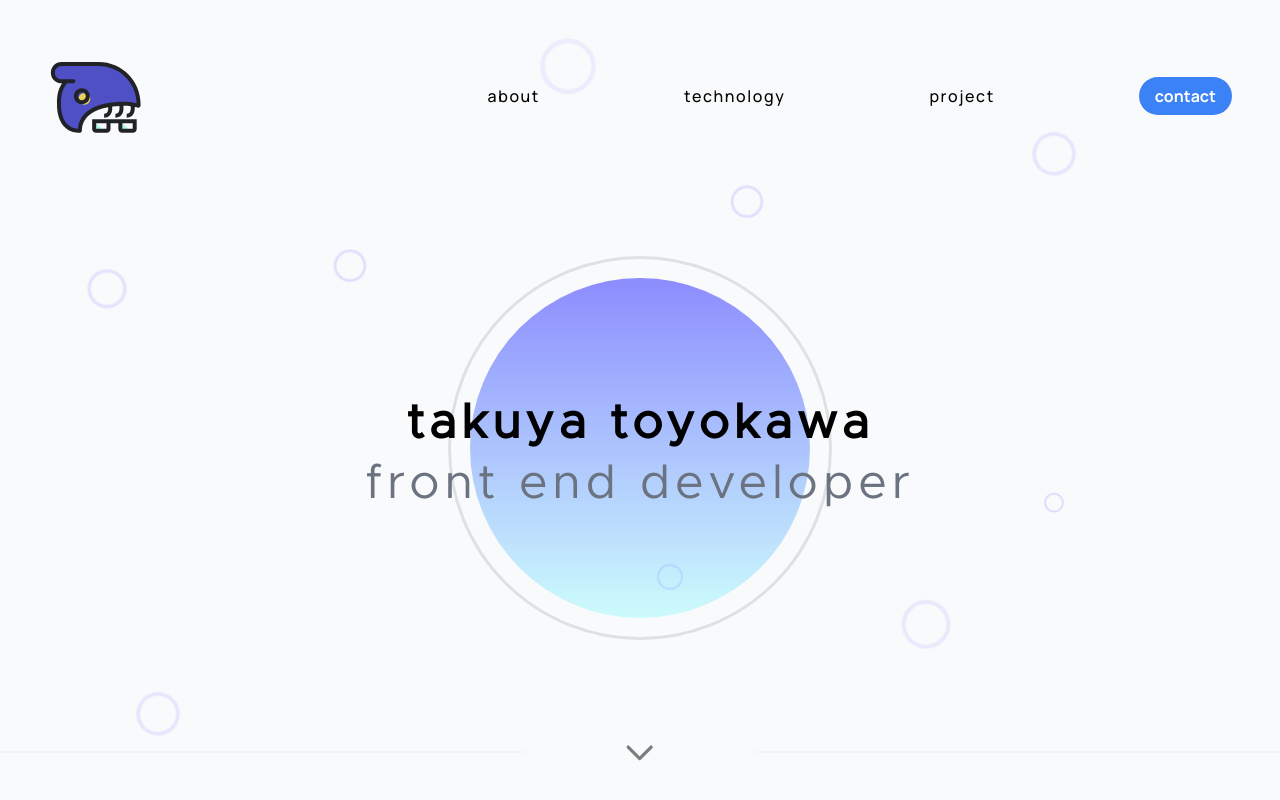
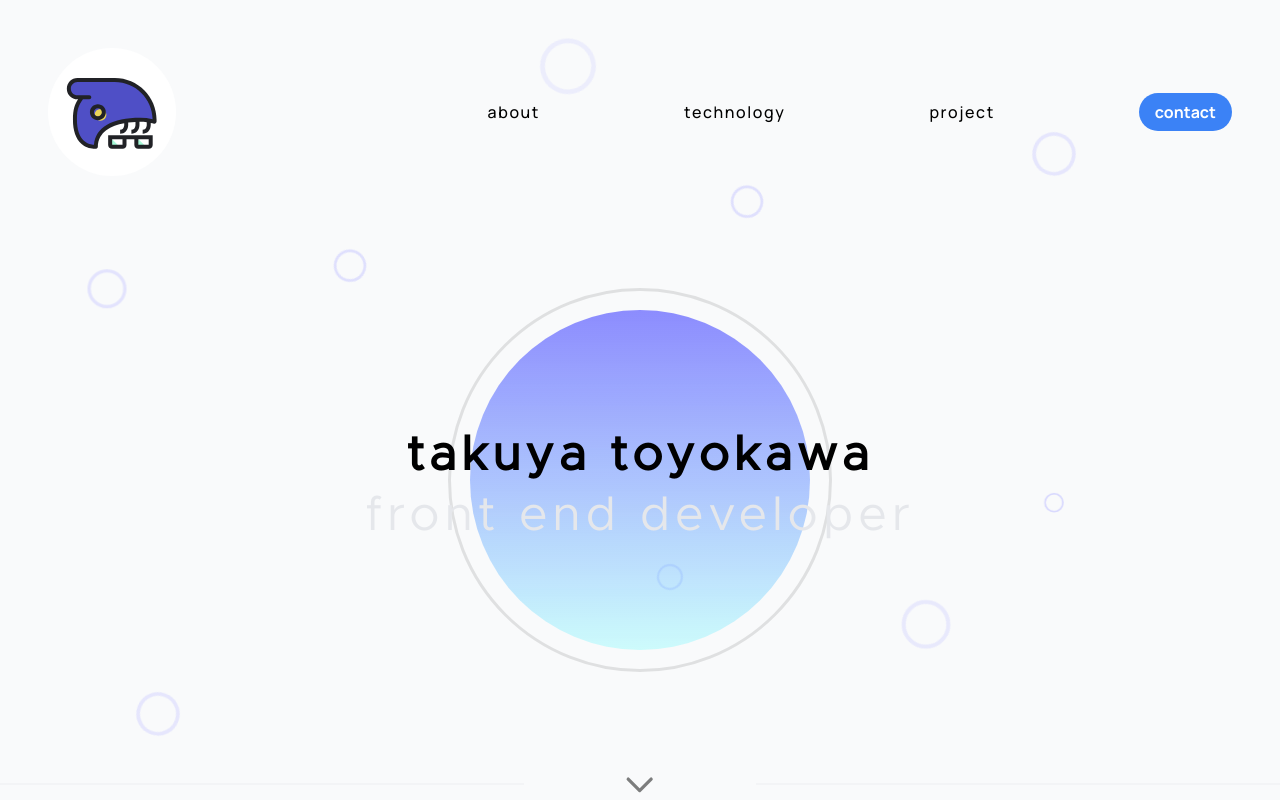
Before and after one commit to takuyadev/takuyadev-portfolio-2021, a Next.js app: page / in a window 1280 px wide. Shown: the top 800 px of the page. Built offline with nearby package versions, Linux system fonts and the light colour scheme.

Commit message:
fixed dark mode

```diff
--- a/components/nav.js
+++ b/components/nav.js
@@ -10,7 +10,7 @@ export default function Nav() {
   return (
     <nav className="invisible lg:visible">
       <ul className="flex items-center justify-between p-12">
-        <li>
+        <li className="rounded-full bg-white p-4">
           <a href="/">
             <img className="w-24" src="/work_logo.svg" />
           </a>
@@ -20,7 +20,7 @@ export default function Nav() {
             <li key={`${href}${label}`}>
               <a
                 href={href}
-                className="transition no-underline font-medium hover:text-gray-500 tracking-widest"
+                className="transition no-underline font-medium hover:text-gray-500 tracking-widest dark:text-white"
               >
                 {label}
               </a>
--- a/pages/index.js
+++ b/pages/index.js
@@ -22,10 +22,10 @@ function Home() {
       </div>
       <div className="flex items-center justify-center p-16">
         <GradientCircle>
-          <h1 className="w-screen text-center text-5xl z-10 font-bold leading-normal tracking-widest">
+          <h1 className="w-screen text-center text-5xl z-10 font-bold leading-normal tracking-widest dark:text-white">
             takuya toyokawa
           </h1>
-          <h1 className="w-screen text-center text-5xl z-10 tracking-widest text-gray-500">
+          <h1 className="w-screen text-center text-5xl z-10 tracking-widest text-gray-200">
             front end developer
           </h1>
         </GradientCircle>
@@ -49,10 +49,10 @@ function Home() {
         <div className="line bg-gray-100" />
       </div>
       <section className="flex flex-col items-center justify-center text-center p-16 md:p-32">
-        <h1 className="text-2xl font-bold tracking-wider my-8">
+        <h1 className="text-2xl font-bold tracking-wider my-8 dark:text-white">
           Hi, my name is Taku.
         </h1>
-        <p className="text-m tracking-wider w-4/5 leading-loose md:w-2/4">
+        <p className="text-m tracking-wider w-4/5 leading-loose md:w-2/4 dark:text-white">
           I’m a passionate front-end developer with strong UI/UX background.
           Bringing my strengths in both clean code and design, I hope to be able
           to be working with passionates alike!
```
